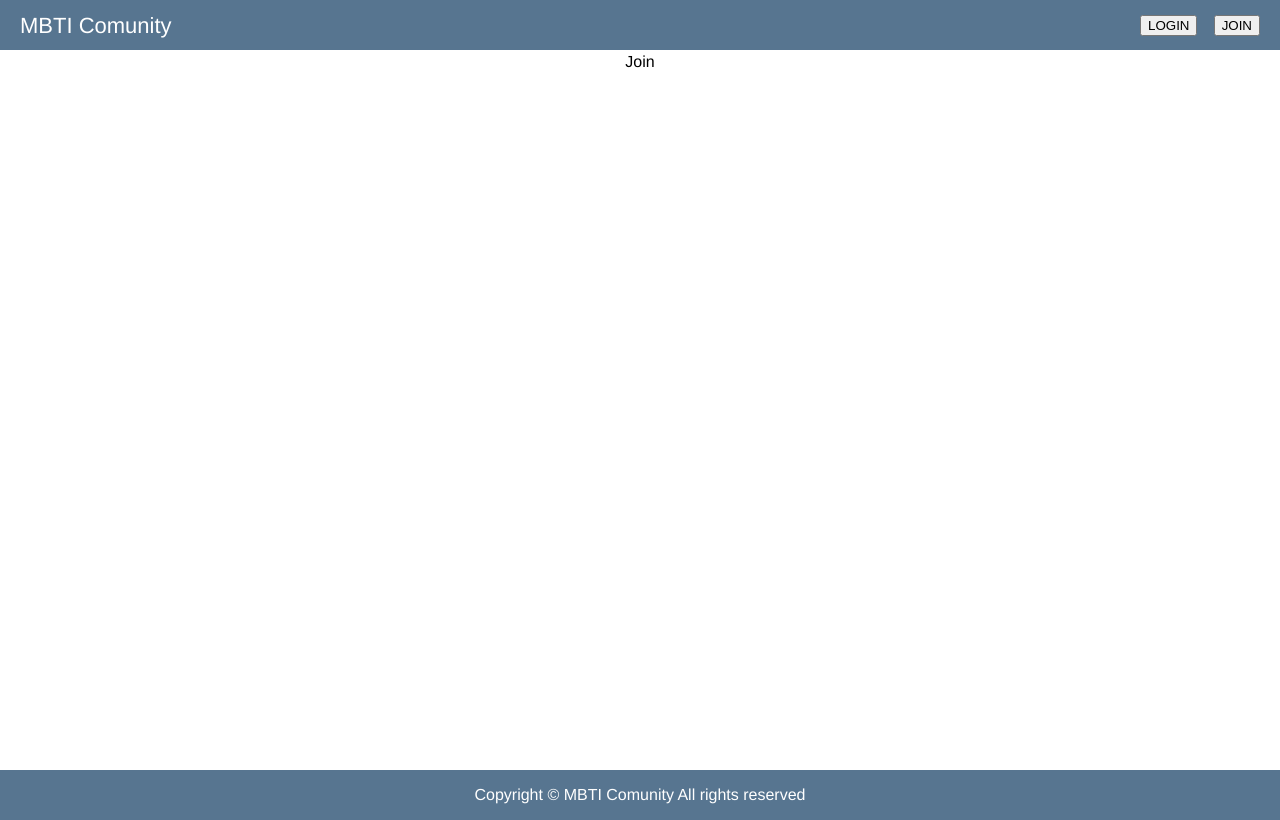
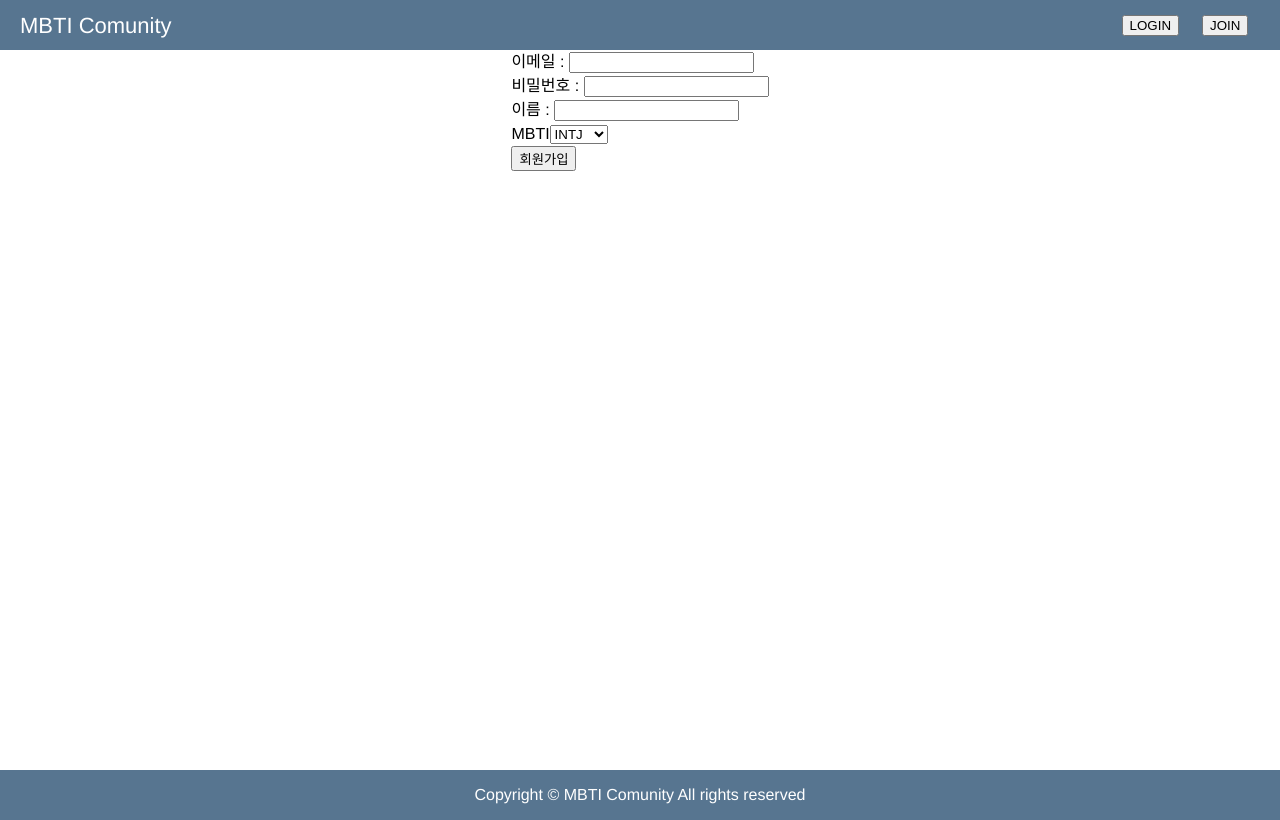
Before and after one commit to hyewon-han/news-feed, a React (Create React App) app: page /join in a window 1280 px wide. Built offline with nearby package versions, Linux system fonts and the light colour scheme; no server answers.

Commit message:
[UPDATE] 헤더 로그인 여부에 따라 조건부 렌더링

```diff
--- a/package.json
+++ b/package.json
@@ -9,8 +9,10 @@
     "firebase": "^10.6.0",
     "react": "^18.2.0",
     "react-dom": "^18.2.0",
+    "react-redux": "^8.1.3",
     "react-router-dom": "^6.19.0",
     "react-scripts": "5.0.1",
+    "redux": "^4.2.1",
     "styled-components": "^6.1.1",
     "web-vitals": "^2.1.0"
   },
--- a/public/index.html
+++ b/public/index.html
@@ -5,10 +5,7 @@
     <link rel="icon" href="%PUBLIC_URL%/favicon.ico" />
     <meta name="viewport" content="width=device-width, initial-scale=1" />
     <meta name="theme-color" content="#000000" />
-    <meta
-      name="description"
-      content="Web site created using create-react-app"
-    />
+    <meta name="description" content="Web site created using create-react-app" />
     <link rel="apple-touch-icon" href="%PUBLIC_URL%/logo192.png" />
     <!--
       manifest.json provides metadata used when your web app is installed on a
@@ -24,7 +21,7 @@
       work correctly both with client-side routing and a non-root public URL.
       Learn how to configure a non-root public URL by running `npm run build`.
     -->
-    <title>React App</title>
+    <title>MBTI Comunity</title>
   </head>
   <body>
     <noscript>You need to enable JavaScript to run this app.</noscript>
--- /dev/null
+++ b/src/components/Avatar.jsx
@@ -0,0 +1,39 @@
+import React from 'react';
+import styled, { css } from 'styled-components';
+import defaultUser from 'assets/default-img.jpeg';
+
+function Avatar({ src, size, onClick }) {
+  return (
+    <AvatarFigure size={size}>
+      <img src={src ?? defaultUser} alt="이미지없음" onClick={onClick} />
+    </AvatarFigure>
+  );
+}
+
+export default Avatar;
+
+const AvatarFigure = styled.figure`
+  ${(props) => {
+    switch (props.size) {
+      case 'large':
+        return css`
+          width: 75px;
+          height: 75px;
+        `;
+      default:
+        return css`
+          width: 50px;
+          height: 50px;
+        `;
+    }
+  }}
+
+  border-radius: 50%;
+  overflow: hidden;
+  & img {
+    width: 100%;
+    height: 100%;
+    object-fit: cover;
+    border-radius: 50%;
+  }
+`;
--- a/src/firebase.js
+++ b/src/firebase.js
@@ -1,6 +1,7 @@
 // Import the functions you need from the SDKs you need
 import { initializeApp } from 'firebase/app';
 import { getAnalytics } from 'firebase/analytics';
+import { getAuth } from 'firebase/auth';
 
 // TODO: Add SDKs for Firebase products that you want to use
 // https://firebase.google.com/docs/web/setup#available-libraries
@@ -19,4 +20,5 @@ const firebaseConfig = {
 
 // Initialize Firebase
 export const app = initializeApp(firebaseConfig);
+export const auth = getAuth(app);
 const analytics = getAnalytics(app);
--- a/src/pages/Home.jsx
+++ b/src/pages/Home.jsx
@@ -1,7 +1,46 @@
 import React from 'react';
+import styled from 'styled-components';
+import theme from 'styles/Theme';
+import defaultUser from 'assets/default-img.jpeg';
+import Avatar from 'components/Avatar';
 
 function Home() {
-  return <div>Home</div>;
+  return (
+    <Feed>
+      <AvatarAndTitle>
+        <Avatar />
+        <p>게시글 제목</p>
+      </AvatarAndTitle>
+      <Thumbnail src={defaultUser} alt="이미지없음" />
+      <time>게시글 작성 시간</time>
+      <StDiv>댓글 수 ( ) </StDiv>
+    </Feed>
+  );
 }
 
 export default Home;
+
+const Feed = styled.div`
+  background-color: ${theme.color.yellow};
+  width: 500px;
+  min-height: 300px;
+  margin: 20px 0px;
+  display: flex;
+  flex-direction: column;
+`;
+
+const AvatarAndTitle = styled.header`
+  width: 100%;
+  height: 50px;
+  display: flex;
+`;
+
+const Thumbnail = styled.img`
+  width: 95%;
+  height: 200px;
+  margin: 20px auto;
+`;
+
+const StDiv = styled.div`
+  background-color: ${theme.color.orange};
+`;
--- a/src/pages/Join.jsx
+++ b/src/pages/Join.jsx
@@ -1,7 +1,103 @@
-import React from 'react';
+import { createUserWithEmailAndPassword } from 'firebase/auth';
+import { auth } from 'firebase.js';
+import React, { useEffect, useRef, useState } from 'react';
 
 function Join() {
-  return <div>Join</div>;
+  const [email, setEmail] = useState('');
+  const [password, setPassword] = useState('');
+  const [name, setName] = useState('');
+  const [userData, setUserData] = useState([]);
+
+  const selectRef = useRef();
+
+  const onChange = (event) => {
+    const {
+      target: { name, value }
+    } = event;
+    if (name === 'email') {
+      setEmail(value);
+    }
+    if (name === 'password') {
+      setPassword(value);
+    }
+    if (name === 'name') {
+      setName(value);
+    }
+  };
+
+  const selectMbti = () => {
+    const selectedMbti = selectRef.current.value;
+    return selectedMbti;
+  };
+  const createUser = (userId) => {
+    const userObj = {
+      name,
+      email,
+      avatar: null,
+      userId,
+      mbti: selectMbti()
+    };
+    setUserData((prev) => [userObj, ...prev]);
+  };
+
+  useEffect(() => {
+    console.log(userData);
+  }, [userData]);
+
+  const signUp = async (event) => {
+    event.preventDefault();
+
+    try {
+      const userCredential = await createUserWithEmailAndPassword(auth, email, password);
+      const userId = userCredential.user.uid;
+      console.log('user', userCredential.user);
+      createUser(userId);
+    } catch (error) {
+      const errorCode = error.code;
+      const errorMessage = error.message;
+      console.log('error with signUp', errorCode, errorMessage);
+    }
+  };
+  return (
+    <div>
+      <form>
+        <div>
+          <label>이메일 : </label>
+          <input type="email" value={email} name="email" onChange={onChange} required></input>
+        </div>
+        <div>
+          <label>비밀번호 : </label>
+          <input type="password" value={password} name="password" onChange={onChange} required></input>
+        </div>
+        <div>
+          <label>이름 : </label>
+          <input type="text" value={name} name="name" onChange={onChange} required></input>
+        </div>
+        <div>
+          <label htmlFor="mbti">MBTI</label>
+          <select id="mbti" onChange={selectMbti} ref={selectRef}>
+            <option value="intj">INTJ</option>
+            <option value="intp">INTP</option>
+            <option value="entj">ENTJ</option>
+            <option value="entp">ENTP</option>
+            <option value="infj">INFJ</option>
+            <option value="infp">INFP</option>
+            <option value="enfj">ENFJ</option>
+            <option value="enfp">ENFP</option>
+            <option value="istj">ISTJ</option>
+            <option value="isfj">ISFJ</option>
+            <option value="estj">ESTJ</option>
+            <option value="esfj">ESFJ</option>
+            <option value="istp">ISTP</option>
+            <option value="isfp">ISFP</option>
+            <option value="estp">ESTP</option>
+            <option value="esfp">ESFP</option>
+          </select>
+        </div>
+        <button onClick={signUp}>회원가입</button>
+      </form>
+    </div>
+  );
 }
 
 export default Join;
--- a/src/pages/Login.jsx
+++ b/src/pages/Login.jsx
@@ -1,7 +1,61 @@
-import React from 'react';
+import React, { useEffect, useState } from 'react';
+import { auth } from 'firebase.js';
+import { onAuthStateChanged, signInWithEmailAndPassword, signOut } from 'firebase/auth';
+import { useNavigate } from 'react-router-dom';
 
 function Login() {
-  return <div>Login</div>;
+  const [email, setEmail] = useState('');
+  const [password, setPassword] = useState('');
+  const navigate = useNavigate();
+
+  useEffect(() => {
+    onAuthStateChanged(auth, (user) => {
+      console.log('user', user); // user 정보 없으면 null 표시
+    });
+  }, []);
+
+  const onChange = (event) => {
+    const {
+      target: { name, value }
+    } = event;
+    if (name === 'email') {
+      setEmail(value);
+    }
+    if (name === 'password') {
+      setPassword(value);
+    }
+  };
+
+  const signIn = async (event) => {
+    event.preventDefault();
+    try {
+      const userCredential = await signInWithEmailAndPassword(auth, email, password);
+      console.log('user with signIn', userCredential.user);
+      setEmail('');
+      setPassword('');
+      navigate('/');
+    } catch (error) {
+      const errorCode = error.code;
+      const errorMessage = error.message;
+      console.log('error with signIn', errorCode, errorMessage);
+    }
+  };
+
+  return (
+    <div>
+      <form>
+        <div>
+          <label htmlFor="email">이메일 : </label>
+          <input id="email" type="email" value={email} name="email" onChange={onChange} required></input>
+        </div>
+        <div>
+          <label>비밀번호 : </label>
+          <input type="password" value={password} name="password" onChange={onChange} required></input>
+        </div>
+        <button onClick={signIn}>로그인</button>
+      </form>
+    </div>
+  );
 }
 
 export default Login;
--- a/src/shared/Layout.js
+++ b/src/shared/Layout.js
@@ -2,9 +2,35 @@ import styled from 'styled-components';
 import theme from 'styles/Theme';
 import { Link } from 'react-router-dom';
 import { useNavigate } from 'react-router-dom';
+import { useEffect, useState } from 'react';
+import { onAuthStateChanged, signOut } from 'firebase/auth';
+import { auth } from 'firebase.js';
+import defaultUser from 'assets/default-img.jpeg';
+import Avatar from 'components/Avatar';
 
 function Layout({ children }) {
   const navigate = useNavigate();
+  const [currentUser, setCurrentUser] = useState(null);
+  const [isListVisible, setIsListVisible] = useState(false);
+  const [userId, setUserId] = useState(null);
+
+  useEffect(() => {
+    onAuthStateChanged(auth, (user) => {
+      console.log('user', user); // user 정보 없으면 null 표시
+      setCurrentUser(user);
+      currentUser ? setUserId(user.uid) : setUserId(null);
+    });
+  }, []);
+
+  const onClick = (event) => {
+    //event.stopPropagation();
+    setIsListVisible(!isListVisible);
+  };
+  const logOut = async (event) => {
+    event.preventDefault();
+    setIsListVisible(false);
+    await signOut(auth);
+  };
   return (
     <div>
       <StHeader>
@@ -12,9 +38,26 @@ function Layout({ children }) {
           <StSpan>MBTI Comunity</StSpan>
         </Link>
         <Btns>
-          <button onClick={() => navigate('/login')}>LOGIN</button>
-          <button onClick={() => navigate('/join')}>JOIN</button>
+          {currentUser ? (
+            <Avatar onClick={onClick} />
+          ) : (
+            <>
+              <button onClick={() => navigate('/login')}>LOGIN</button>
+              <button onClick={() => navigate('/join')}>JOIN</button>
+            </>
+          )}
         </Btns>
+        {isListVisible && (
+          <List onClick={(e) => e.stopPropagation()}>
+            <Link to={`/users/${userId}`}>
+              <li>My Profile</li>
+            </Link>
+            <Link to="upload">
+              <li>Upload Feed</li>
+            </Link>
+            <li onClick={logOut}>Log out</li>
+          </List>
+        )}
       </StHeader>
       <StLayout>{children}</StLayout>
       <StFooter>
@@ -55,12 +98,23 @@ const StLayout = styled.div`
 `;
 
 const Btns = styled.div`
-  width: 120px;
+  width: 150px;
   display: flex;
-  justify-content: space-between;
+  justify-content: space-around;
+  align-items: center;
   margin: 0px 20px;
 `;
 
 const StSpan = styled.span`
   margin: 0px 20px;
 `;
+
+const List = styled.ul`
+  position: absolute;
+  background-color: whitesmoke;
+  color: black;
+  right: 5%;
+  top: 5%;
+  padding: 10px;
+  border-radius: 10px;
+`;
```
Also changed, not shown: src/assets/default-img.jpeg (added), 1 other file (tests, documents, lock files or other folders).
